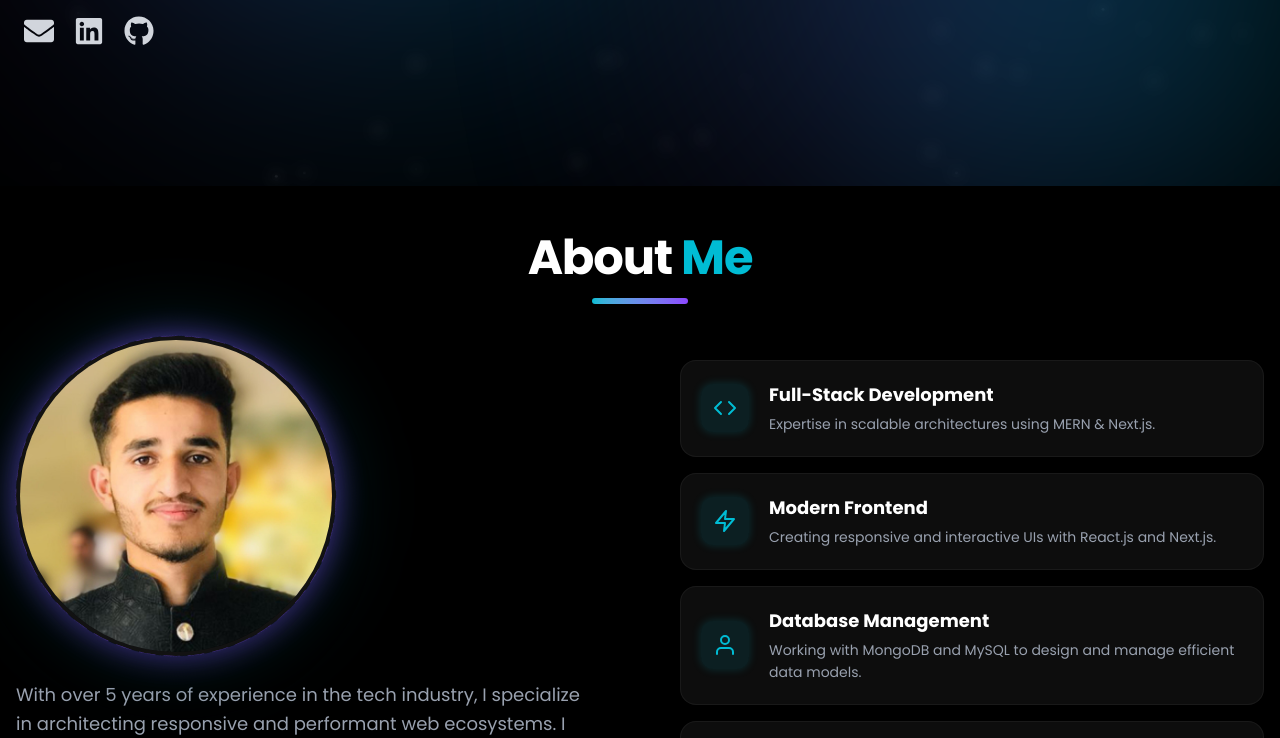
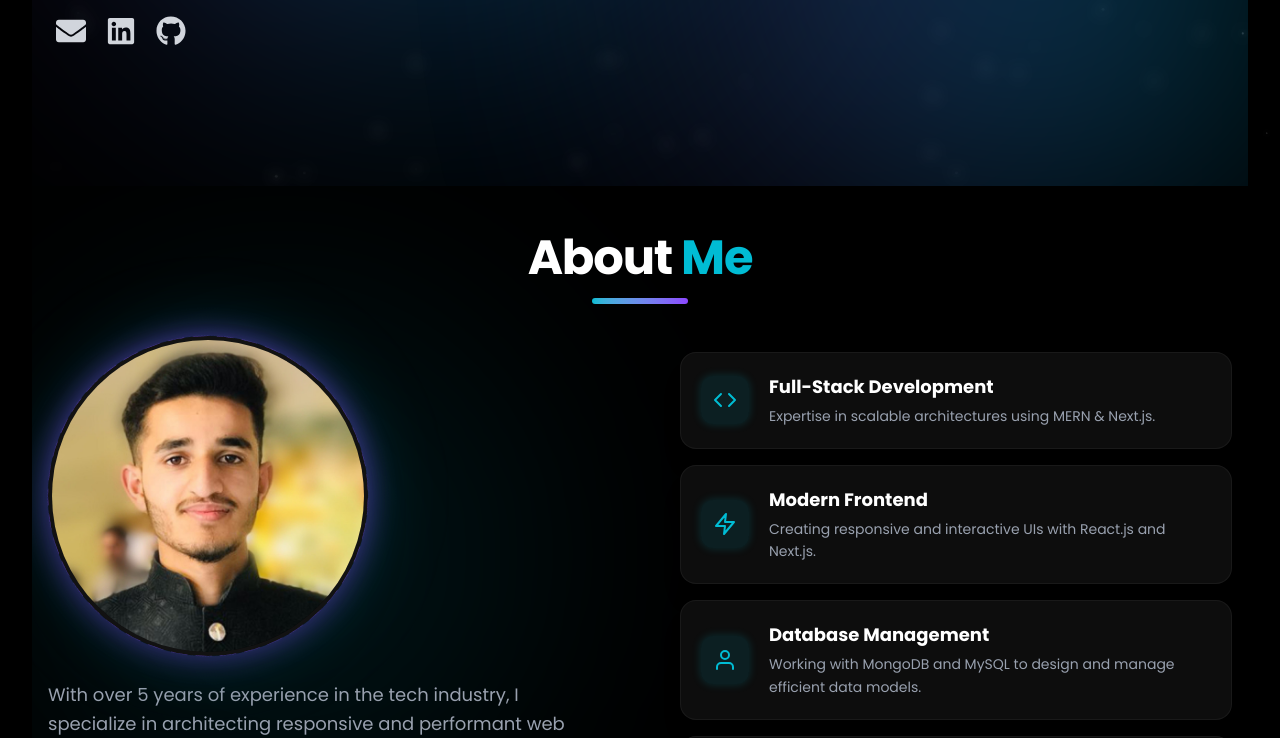
Before and after one commit to muhammad-anas-15/portfolio-website, a React (Vite) app: page / in a window 1280 px wide. Shown: the part 614-1352 px from the top of the page. Built offline with nearby package versions, Linux system fonts and the light colour scheme.

Commit message:
Center app content layout

```diff
--- a/src/App.jsx
+++ b/src/App.jsx
@@ -13,15 +13,15 @@
 
 const App = () => {
   return (
-    <div className="relative bg-black min-h-screen">
+    <div className="relative bg-black min-h-screen overflow-x-hidden">
 
-      {/* GLOBAL BACKGROUND */}
+      {/* GLOBAL BACKGROUND - Keeps covering full screen */}
       <ParticlesBackground />
 
       {/* CUSTOM CURSOR */}
       <CustomCursor />
 
-      {/* PAGE CONTENT */}
+      <div className="max-w-7xl mx-auto px-4 sm:px-6 lg:px-8 relative z-10">
         <Navbar />
         <Home />
         <About />
@@ -31,6 +31,7 @@
         <Education/>
         <Skills />
         <Contact />
+      </div>
 
     </div>
   )
```
Lines whose indentation alone changed are shown as unchanged.
